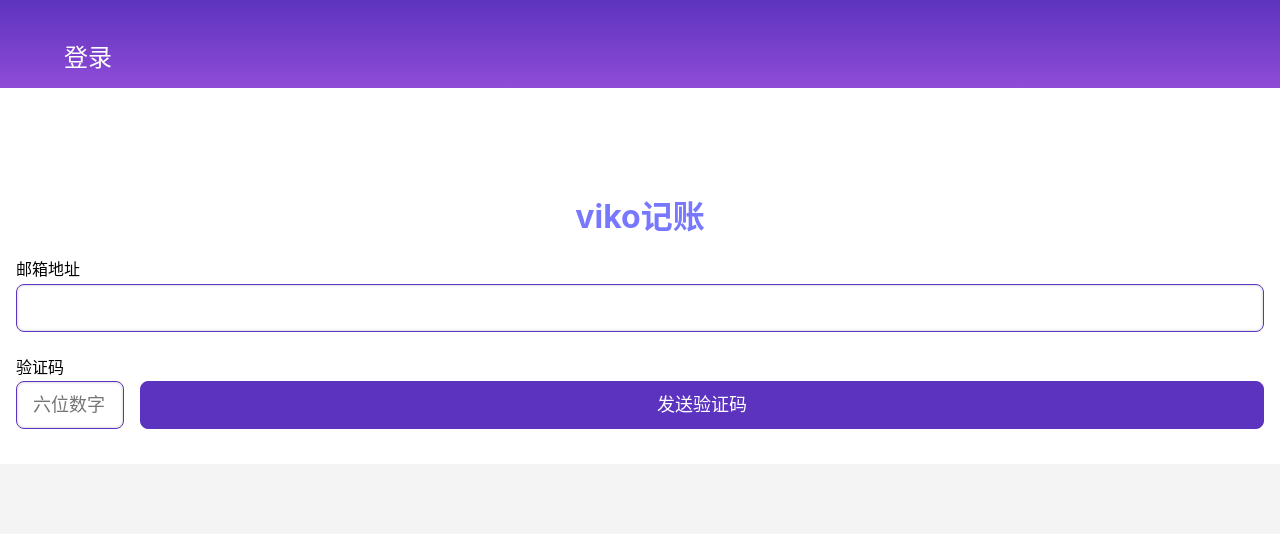
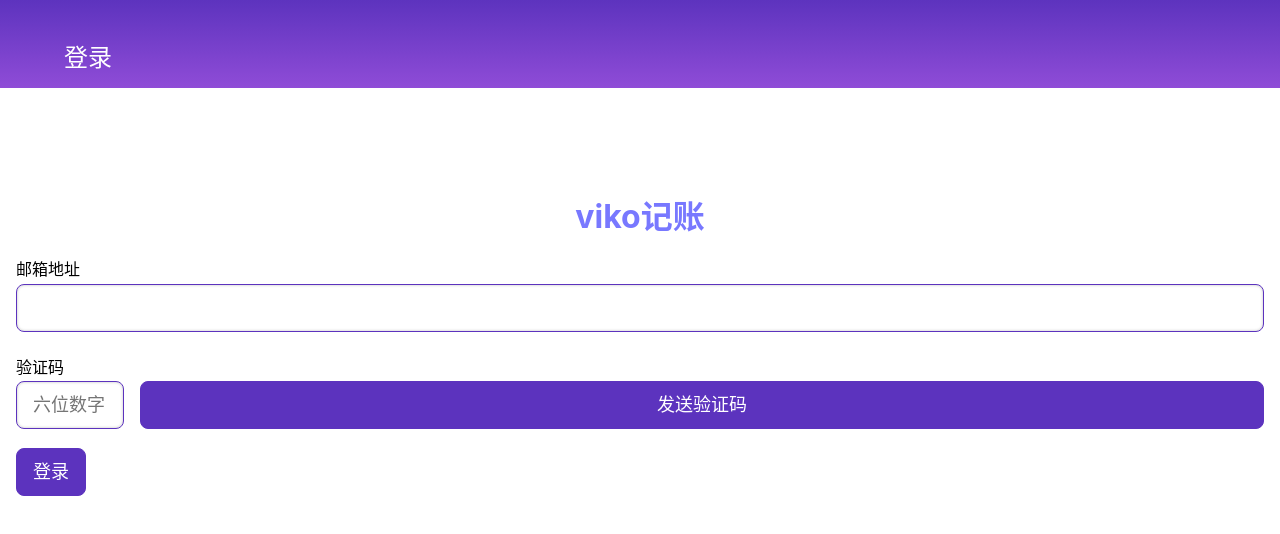
Before and after one commit to wbs99/react-vite-money, a React (Vite) app: page /sign_in in a window 1280 px wide. Shown: the top 534 px of the page. Built offline with nearby package versions, Linux system fonts and the light colour scheme.

Commit message:
发送验证码成功之后触发倒计时

```diff
--- a/package.json
+++ b/package.json
@@ -9,6 +9,7 @@
     "preview": "vite preview"
   },
   "dependencies": {
+    "axios": "1.1.3",
     "echarts": "5.4.0",
     "react": "18.2.0",
     "react-dom": "18.2.0",
--- a/src/components/Button.tsx
+++ b/src/components/Button.tsx
@@ -4,12 +4,14 @@ type Props = {
   buttonText: string
   onClick: () => void
   className?: string
+  disabled?: boolean
+  buttonType?: 'button' | 'submit' | 'reset'
 }
 
 export const Button: React.FC<Props> = (props) => {
-  const { buttonText, onClick, ...rest } = props
+  const { buttonText, onClick, disabled, className, buttonType } = props
   return (
-    <ButtonWrapper onClick={() => onClick()} {...rest}>{buttonText}</ButtonWrapper>
+    <ButtonWrapper disabled={disabled} onClick={() => onClick()} className={className} type={buttonType}>{buttonText}</ButtonWrapper>
   )
 }
 
@@ -24,4 +26,8 @@ const ButtonWrapper = styled.button`
   &.danger{
     background:var(--button-bg-danger);
   }
+  &[disabled] {
+    opacity: 0.5;
+    cursor: not-allowed;
+  }
 `
--- a/src/views/SIgnInPage.tsx
+++ b/src/views/SIgnInPage.tsx
@@ -1,16 +1,18 @@
+import axios from "axios"
 import { FormEvent, useState } from "react"
 import styled from "styled-components"
 import { Button } from "../components/Button"
 import { Form, FormItem } from "../components/Form"
 import { Icon } from "../components/Icon"
 import { MainPage } from "../components/MainPage"
+import { useTimeCount } from "../hooks/useTImeCount"
 import { Rules, validate } from "../shared/validate"
 
 type Props = {
 }
 
 export const SignInPage: React.FC<Props> = () => {
-
+  const { startCount, isCounting, count } = useTimeCount(3)
   const [formData, setFormData] = useState({
     email: '',
     code: ''
@@ -31,8 +33,17 @@ export const SignInPage: React.FC<Props> = () => {
   const onEmailChange = (e: React.ChangeEvent<HTMLInputElement>) => {
     setFormData({ ...formData, email: e.target.value })
   }
-  const onButtonClick = () => { }
+  const onSendValidationCode = async () => {
+    const response = await axios.post('api/v1/validation_codes', { email: formData.email })
+      .catch(() => { })
+    startCount()
+  }
+  const onSignIn = () => {
+    console.log('登录')
+  }
+
   return (
+    <Wrapper>
       <MainPage title='登录'
         iconSlot={< Icon name="left" />}
         mainSlot={
@@ -56,17 +67,23 @@ export const SignInPage: React.FC<Props> = () => {
                   <>
                     <input className="formItem input validationCodeInput"
                       placeholder='六位数字' />
-                  <Button buttonText='发送验证码' onClick={onButtonClick} className='formItem button validationCodeButton' />
+                    <Button buttonType='button' disabled={isCounting} buttonText={isCounting ? `${count}` : '发送验证码'} onClick={onSendValidationCode} className='formItem button validationCodeButton' />
                   </>
                 }
               />
+              <Button buttonText='登录' onClick={onSignIn} />
             </Form>
           </SignInPageWrapper>
         }
       />
+    </Wrapper>
   )
 }
 
+const Wrapper = styled.div`
+height:100vh;
+background-color:var(--bg);
+`
 const SignInPageWrapper = styled.div`
 .logo{
   display: flex;
--- a/vite.config.ts
+++ b/vite.config.ts
@@ -6,5 +6,12 @@ import { svgstore } from './src/vite_plugins/svgstore';
 
 // https://vitejs.dev/config/
 export default defineConfig({
-  plugins: [react(), svgstore(),]
+  plugins: [react(), svgstore(),],
+  server: {
+    proxy: {
+      '/api/v1': {
+        target: 'http://121.196.236.94:3000/',
+      }
+    }
+  }
 })
```
Also changed, not shown: 1 other file (tests, documents, lock files or other folders). Lines whose indentation alone changed are shown as unchanged.
